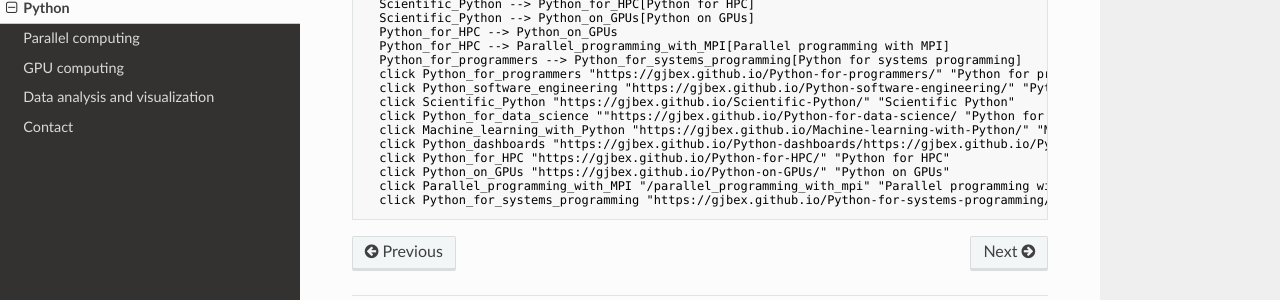
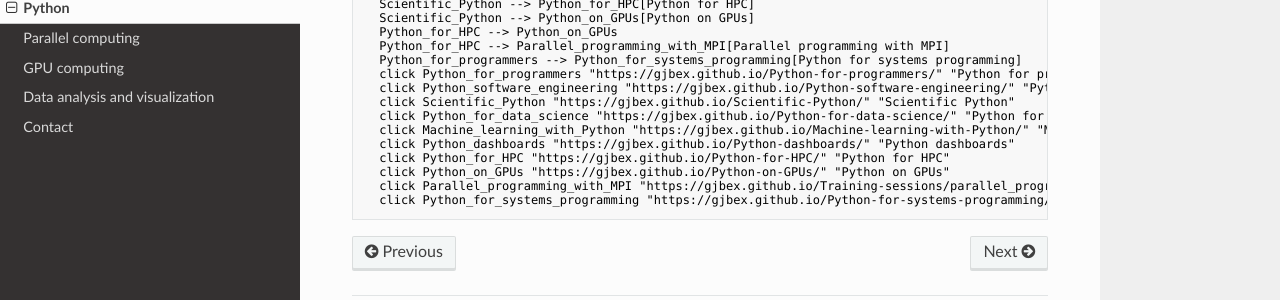
Before and after one commit to gjbex/Training-sessions, an MkDocs documentation site: the page built from docs/python.md, in a window 1280 px wide. Shown: the part 350-650 px from the top of the page. Built offline with MkDocs 1.6.1, drawn with Linux system fonts in a browser that asks for light colours; nearby versions of some CDN libraries; some of the changed lines change nothing that is shown; some of the changed text lies outside the part shown.

Commit message:
Fix links

````diff
--- a/docs/python.md
+++ b/docs/python.md
@@ -20,11 +20,11 @@
   click Python_for_programmers "https://gjbex.github.io/Python-for-programmers/" "Python for programmers"
   click Python_software_engineering "https://gjbex.github.io/Python-software-engineering/" "Python software engineering"
   click Scientific_Python "https://gjbex.github.io/Scientific-Python/" "Scientific Python"
-  click Python_for_data_science ""https://gjbex.github.io/Python-for-data-science/ "Python for data science"
+  click Python_for_data_science "https://gjbex.github.io/Python-for-data-science/" "Python for data science"
   click Machine_learning_with_Python "https://gjbex.github.io/Machine-learning-with-Python/" "Machine learning with Python"
-  click Python_dashboards "https://gjbex.github.io/Python-dashboards/https://gjbex.github.io/Python-dashboards/" "Python dashboards"
+  click Python_dashboards "https://gjbex.github.io/Python-dashboards/" "Python dashboards"
   click Python_for_HPC "https://gjbex.github.io/Python-for-HPC/" "Python for HPC"
   click Python_on_GPUs "https://gjbex.github.io/Python-on-GPUs/" "Python on GPUs"
-  click Parallel_programming_with_MPI "/parallel_programming_with_mpi" "Parallel programming with MPI"
+  click Parallel_programming_with_MPI "https://gjbex.github.io/Training-sessions/parallel_programming_with_mpi" "Parallel programming with MPI"
   click Python_for_systems_programming "https://gjbex.github.io/Python-for-systems-programming/" "Python for systems programming"
 ```
````
